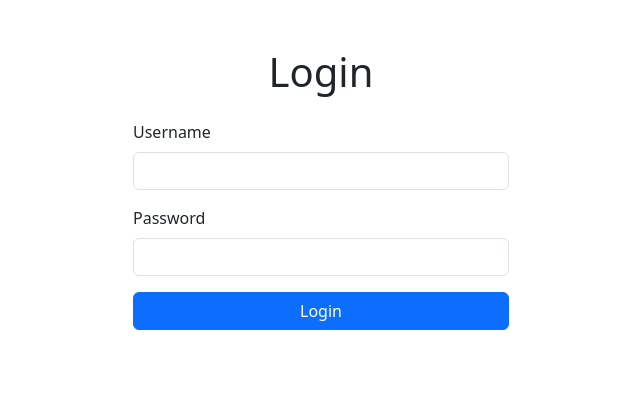
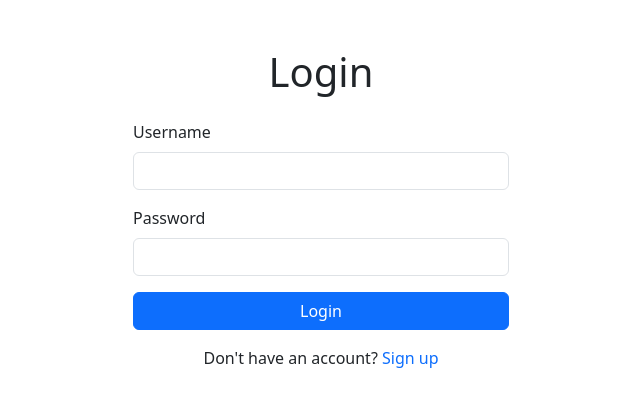
Before and after one commit to gustafsson96/project-dt193g-frontend, a Vue app: page / in a window 1280 px wide. Shown: the top 406 px of the page, without its empty margins (319-959 px from the left). Built offline with nearby package versions, Linux system fonts and the light colour scheme.

Commit message:
Link to sign up view from login view

```diff
--- a/src/views/LoginView.vue
+++ b/src/views/LoginView.vue
@@ -17,12 +17,15 @@
 
             <!-- Submit button for login -->
             <button type="submit" class="btn btn-primary w-100">Login</button>
+            <!-- Signup link -->
+            <p class="mt-3 text-center">
+                Don't have an account?
+                <RouterLink :to= "{ name:'signup' }" class="text-decoration-none">Sign up</RouterLink>
+            </p>
         </form>
     </div>
 </template>
 <script setup>
 
 </script>
-<style scoped>
-
-</style>
+<style scoped></style>
```
Lines whose indentation alone changed are shown as unchanged.
